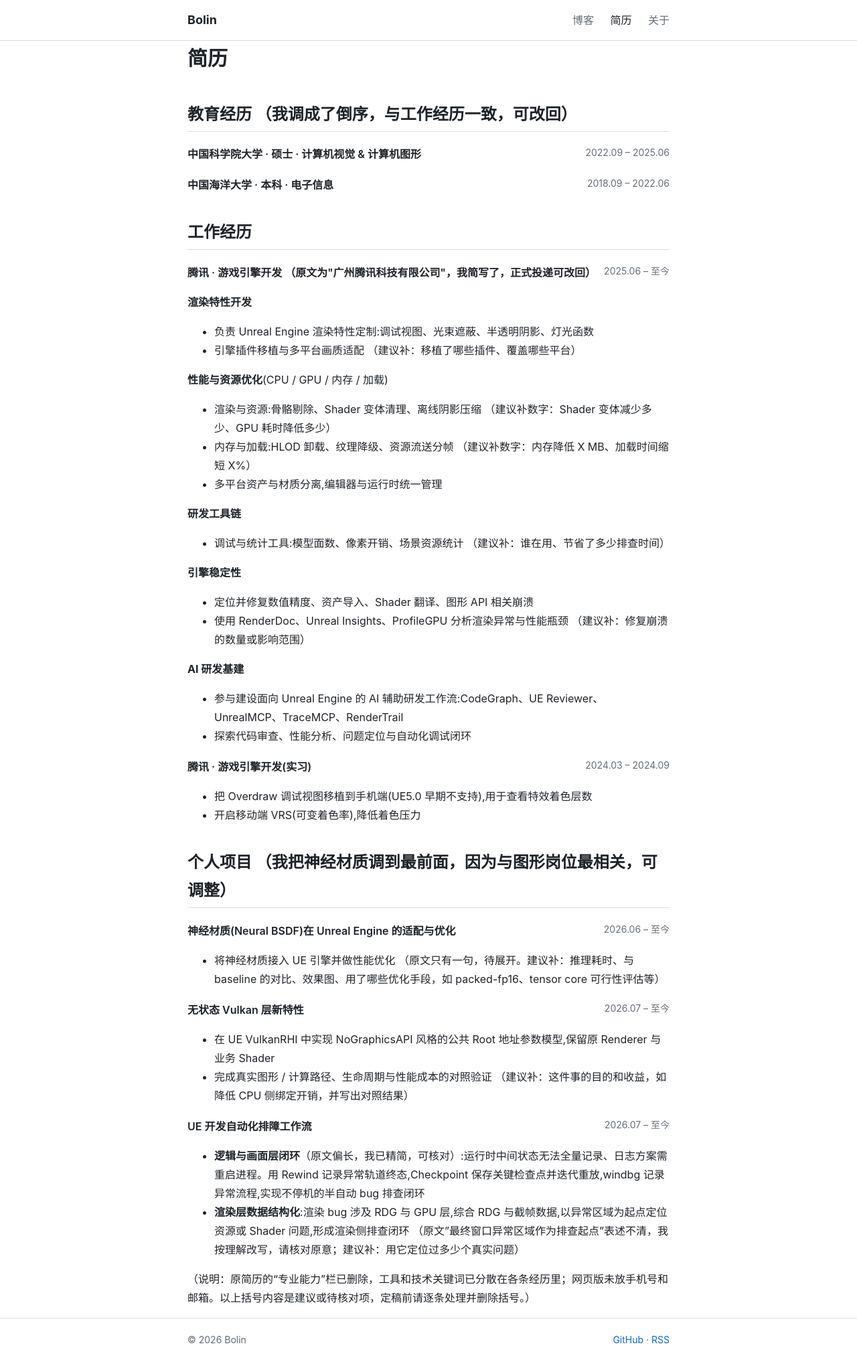
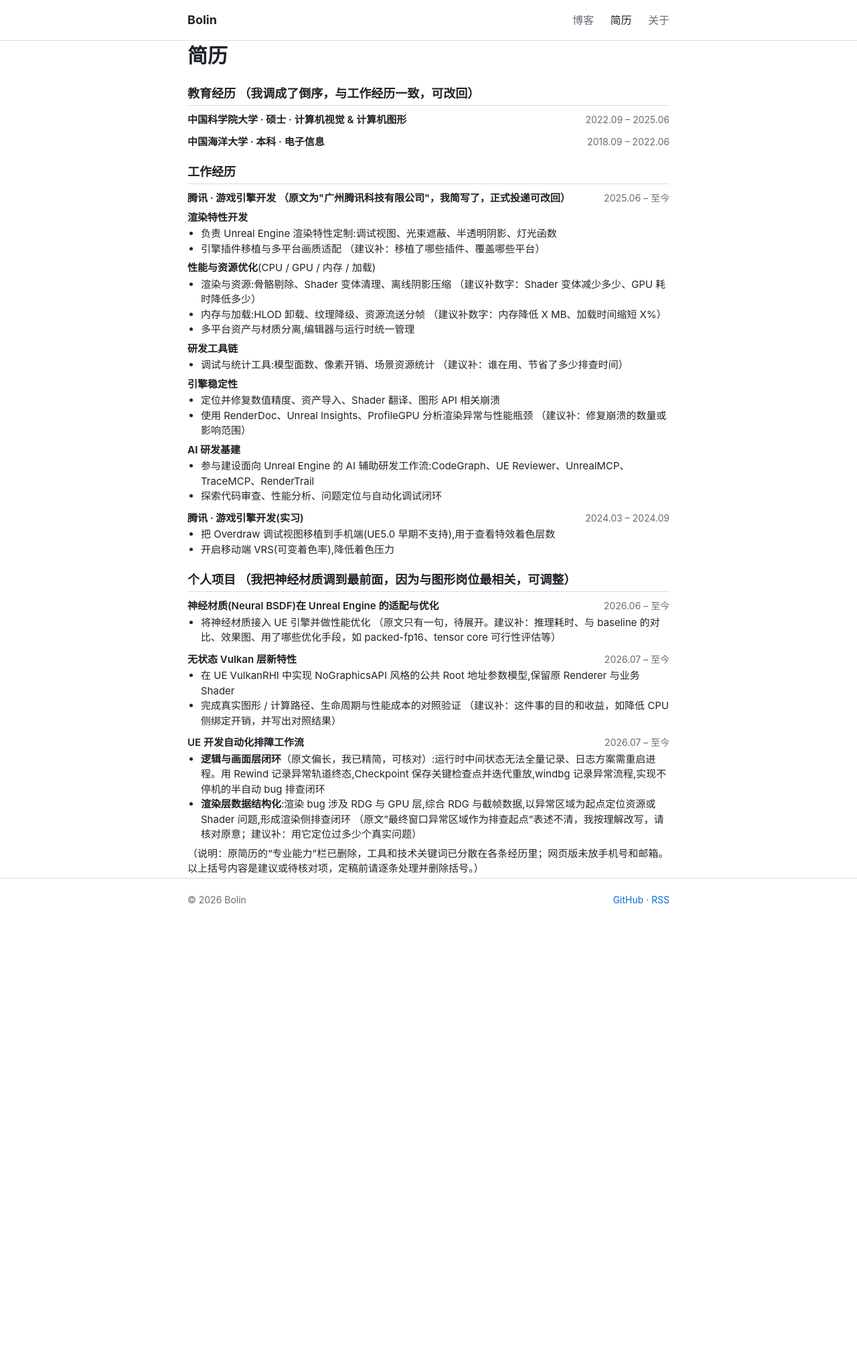
Before and after one commit to bolin12/bolin12.github.io, a Jekyll site: the page built from resume.md, in a window 1280 px wide. Shown: the whole page at 67% size. Built offline with Jekyll 4.4.1, drawn with Linux system fonts in a browser that asks for light colours; our own code applies the rules of GitHub Pages for plain Markdown files; after the commit the page ends 1376 px from its top, so only the background shows below that.

Commit message:
Resume page: tighter spacing

```diff
--- a/_layouts/page.html
+++ b/_layouts/page.html
@@ -1,7 +1,7 @@
 ---
 layout: default
 ---
-<article>
+<article class="{{ page.body_class }}">
   <h1 class="page-title">{{ page.title }}</h1>
   {{ content }}
 </article>
--- a/assets/css/style.css
+++ b/assets/css/style.css
@@ -36,3 +36,9 @@ table{border-collapse:collapse}td,th{border:1px solid var(--line);padding:6px 12
 .site-footer{border-top:1px solid var(--line);color:var(--muted);font-size:14px;padding:20px 0}
 .site-footer .wrap{display:flex;justify-content:space-between}
 @media (max-width:560px){.hero{flex-direction:column;align-items:flex-start}}
+.resume{line-height:1.5;font-size:15px}
+.resume h2{font-size:18px;margin:20px 0 6px}
+.resume p{margin:6px 0 2px}
+.resume ul{margin:2px 0 6px;padding-left:20px}
+.resume li{margin:0}
+.resume .entry{margin:10px 0 2px}
```
Also changed, not shown: resume.md (+1 -0 lines).
